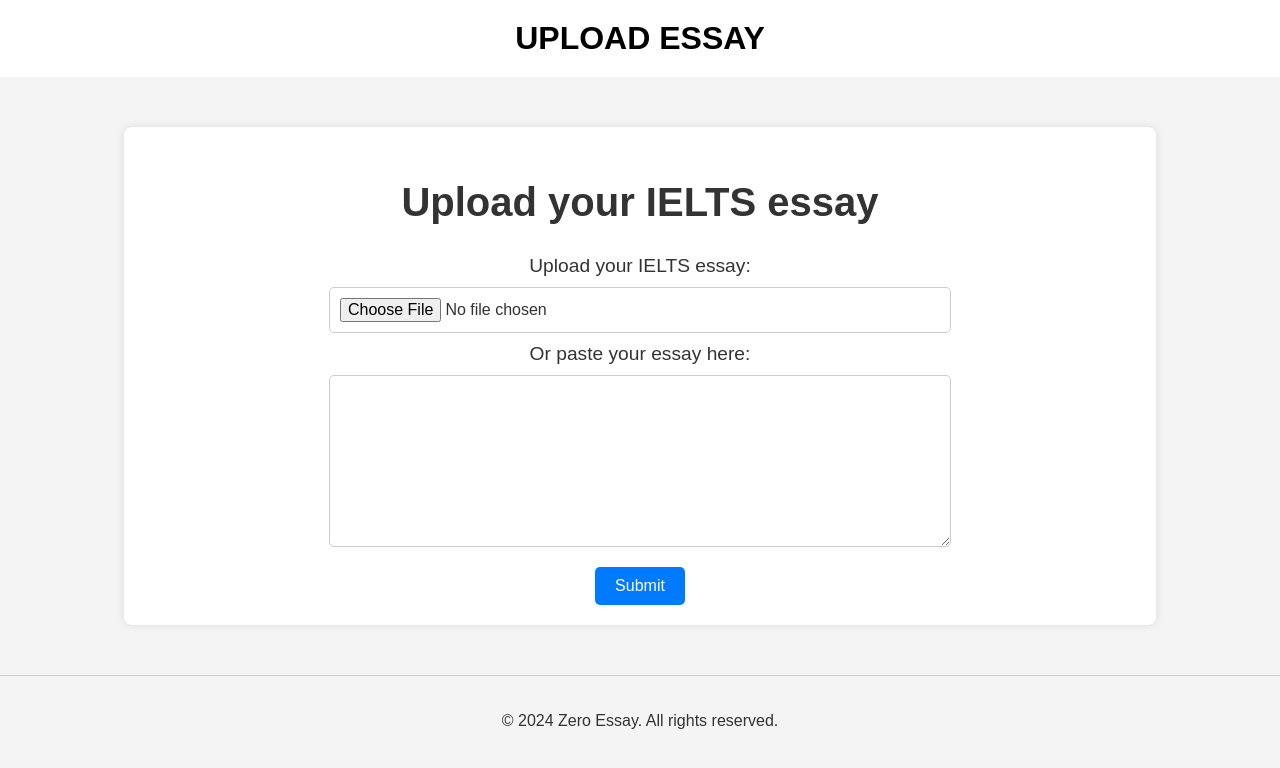
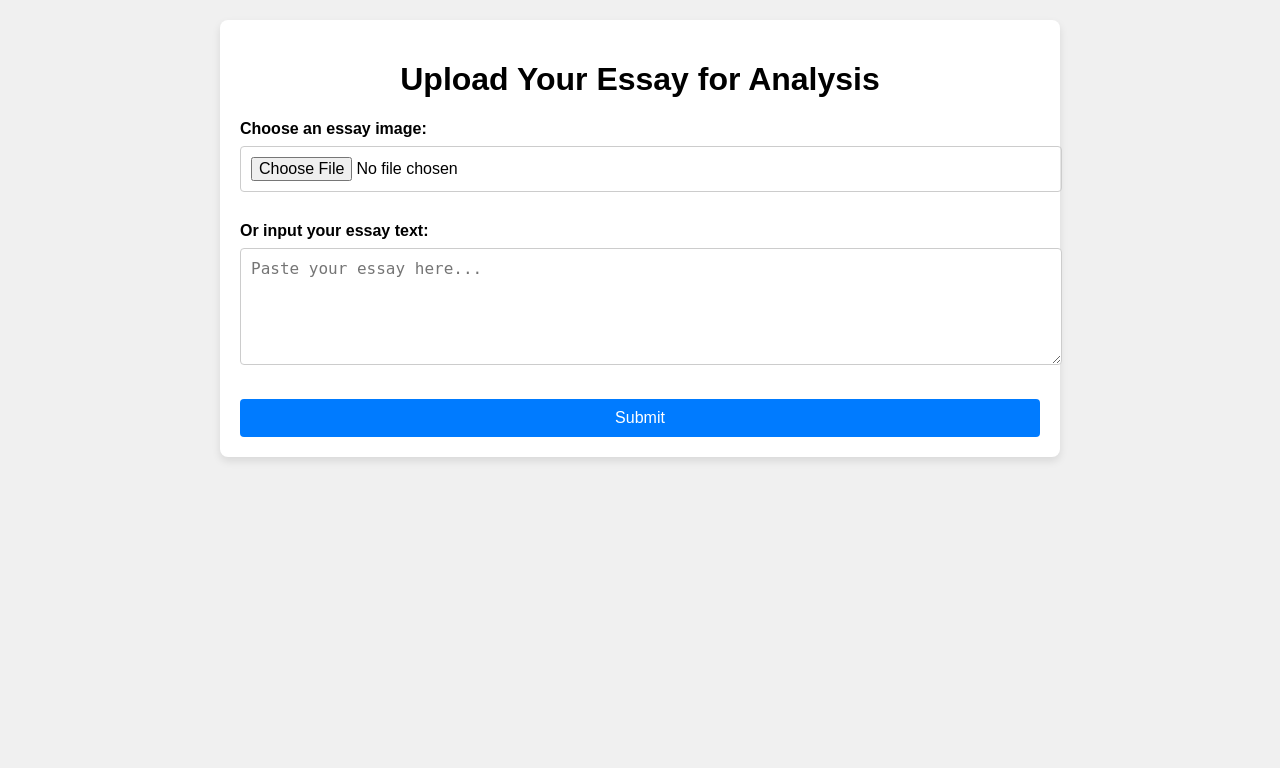
Before and after one commit to liuivan615/ZEROESSAY, a Flask app: page /upload in a window 1280 px wide. Shown: the top 768 px of the page. Run offline with Flask 3, Linux system fonts and the light colour scheme.

Commit message:
Update upload.html

```diff
--- a/templates/upload.html
+++ b/templates/upload.html
@@ -3,195 +3,131 @@
 <head>
     <meta charset="UTF-8">
     <meta name="viewport" content="width=device-width, initial-scale=1.0">
-    <title>Upload Essay - Zero Essay</title>
-    <link rel="stylesheet" href="static/css/styles.css">
+    <title>Upload Your Essay</title>
     <style>
-        body, html {
+        body {
+            font-family: Arial, sans-serif;
+            background-color: #f0f0f0;
             margin: 0;
-            padding: 0;
-            font-family: Arial, sans-serif;
-            background-color: #f4f4f4;
-            color: #333;
-            scroll-behavior: smooth;
+            padding: 20px;
         }
+
         .container {
-            width: 80%;
-            margin: auto;
+            max-width: 800px;
+            margin: 0 auto;
+            background-color: #ffffff;
             padding: 20px;
-            background-color: #fff;
             border-radius: 8px;
-            box-shadow: 0 0 10px rgba(0,0,0,0.1);
+            box-shadow: 0 4px 8px rgba(0, 0, 0, 0.1);
         }
-        .upload {
-            padding: 50px 20px;
+
+        h1 {
             text-align: center;
         }
-        .upload h2 {
-            font-size: 2.5em;
+
+        .upload-section {
             margin-bottom: 20px;
         }
-        .upload form {
-            display: flex;
-            flex-direction: column;
-            align-items: center;
+
+        label {
+            display: block;
+            margin-bottom: 8px;
+            font-weight: bold;
         }
-        .upload form label {
-            font-size: 1.2em;
-            margin-top: 10px;
+
+        textarea, input[type="file"] {
+            width: 100%;
+            padding: 10px;
+            margin-bottom: 10px;
+            border-radius: 4px;
+            border: 1px solid #ccc;
+            font-size: 16px;
         }
-        .upload form input, .upload form textarea {
-            width: 80%;
-            max-width: 600px;
+
+        button {
+            width: 100%;
             padding: 10px;
-            margin-top: 10px;
-            border: 1px solid #ccc;
-            border-radius: 5px;
-            font-size: 1em;
+            background-color: #007bff;
+            color: white;
+            border: none;
+            border-radius: 4px;
+            cursor: pointer;
+            font-size: 16px;
         }
-        .upload form button {
-            background-color: #007BFF;
-            color: #fff;
-            padding: 10px 20px;
-            text-decoration: none;
+
+        button:hover {
+            background-color: #0056b3;
+        }
+
+        .results-container {
             margin-top: 20px;
-            font-size: 1em;
-            border-radius: 5px;
-            transition: background-color 0.3s ease, transform 0.3s ease;
-            border: none;
-            cursor: pointer;
+            background-color: #f9f9f9;
+            border: 1px solid #ddd;
+            border-radius: 8px;
+            padding: 20px;
+            max-height: 600px;
+            overflow-y: auto;
+            font-size: 16px;
+            line-height: 1.6;
         }
-        .upload form button:hover {
-            background-color: #0056b3;
-            transform: translateY(-2px);
+
+        .results-container h3 {
+            font-size: 20px;
+            margin-bottom: 15px;
         }
-        footer {
-            text-align: center;
-            padding: 20px 0;
-            background-color: #f4f4f4;
-            color: #333;
-            border-top: 1px solid #ccc;
+
+        .blue {
+            color: blue;
         }
-        .toast {
-            visibility: hidden;
-            min-width: 250px;
-            margin-left: -125px;
-            background-color: #333;
-            color: #fff;
-            text-align: center;
-            border-radius: 2px;
-            padding: 16px;
-            position: fixed;
-            z-index: 1;
-            left: 50%;
-            bottom: 30px;
-            font-size: 17px;
-            transition: all 0.5s ease;
-        }
-        .toast.show {
-            visibility: visible;
-            bottom: 50px;
-        }
-        .toast.success {
-            background-color: #4CAF50;
-        }
-        .toast.error {
-            background-color: #f44336;
+
+        .red {
+            color: red;
         }
     </style>
 </head>
 <body>
-    <header>
-        <h1>UPLOAD ESSAY</h1>
-    </header>
-    <section class="upload">
-        <div class="container">
-            <h2 id="upload-title">Upload your IELTS essay</h2>
-            <form id="upload-form" action="/upload" method="post" enctype="multipart/form-data">
-                <label for="essay" id="upload-label">Upload your IELTS essay:</label>
-                <input type="file" id="essay" name="file" accept=".doc, .docx, .pdf, .txt, .jpg, .png">
-                <label for="text-essay" id="paste-label">Or paste your essay here:</label>
-                <textarea id="text-essay" name="text_essay" rows="10"></textarea>
-                <button type="submit" id="submit-button">Submit</button>
-            </form>
+    <div class="container">
+        <h1>Upload Your Essay for Analysis</h1>
+        <form id="uploadForm" enctype="multipart/form-data">
+            <div class="upload-section">
+                <label for="file">Choose an essay image:</label>
+                <input type="file" id="file" name="file" accept="image/*">
+            </div>
+            <div class="upload-section">
+                <label for="text_essay">Or input your essay text:</label>
+                <textarea id="text_essay" name="text_essay" rows="5" placeholder="Paste your essay here..."></textarea>
+            </div>
+            <button type="submit">Submit</button>
+        </form>
+
+        <div id="result" class="results-container" style="display:none;">
+            <!-- GPT analysis result will be displayed here -->
         </div>
-    </section>
-    <footer>
-        <div class="footer-container">
-            <p>&copy; 2024 Zero Essay. All rights reserved.</p>
-        </div>
-    </footer>
-    <div id="toast" class="toast"></div>
-    <script src="https://unpkg.com/axios/dist/axios.min.js"></script>
+    </div>
+
     <script>
-        document.addEventListener('DOMContentLoaded', function() {
-            displayUserPoints();
-        });
+        document.getElementById('uploadForm').addEventListener('submit', async function (e) {
+            e.preventDefault();
 
-        function displayUserPoints() {
-            var username = getCookie('username');
-            var points = getCookie('points');
-            if (username && points) {
-                document.getElementById('login-link').style.display = 'none';
-                document.getElementById('register-link').style.display = 'none';
-                document.getElementById('user-info').style.display = 'inline';
-                document.getElementById('user-status').textContent = `Welcome, ${username}!`;
-                document.getElementById('user-points').textContent = points;
-            }
-        }
+            const formData = new FormData(this);
+            const response = await fetch('/upload', {
+                method: 'POST',
+                body: formData
+            });
 
-        function getCookie(name) {
-            var value = `; ${document.cookie}`;
-            var parts = value.split(`; ${name}=`);
-            if (parts.length === 2) return parts.pop().split(';').shift();
-        }
+            const resultContainer = document.getElementById('result');
+            const data = await response.json();
 
-        function showToast(message, isSuccess) {
-            var toast = document.getElementById("toast");
-            toast.className = "toast show " + (isSuccess ? "success" : "error");
-            toast.textContent = message;
-            setTimeout(function() {
-                toast.className = toast.className.replace("show", "");
-            }, 3000);
-        }
+            if (response.ok) {
+                // Remove # and * symbols and sanitize the output
+                const sanitizedResult = data.result.replace(/[#*]/g, '');
 
-        document.getElementById('upload-form').addEventListener('submit', async function(event) {
-            event.preventDefault();
-            const formData = new FormData();
-            const fileInput = document.getElementById('essay');
-            const textEssay = document.getElementById('text-essay').value;
-            const username = getCookie('username');
-            const points = parseInt(getCookie('points'));
-
-            if (points <= 0) {
-                showToast('You do not have enough points to upload an essay.', false);
-                return;
-            }
-
-            if (fileInput.files.length > 0) {
-                formData.append('file', fileInput.files[0]);
-            }
-
-            if (textEssay.trim() !== '') {
-                formData.append('text_essay', textEssay);
-            }
-
-            try {
-                const response = await axios.post('/upload', formData, {
-                    headers: {
-                        'Content-Type': 'multipart/form-data'
-                    }
-                });
-
-                if (response.data.message === 'Upload and processing successful') {
-                    showToast('Upload successful!', true);
-                    document.cookie = `points=${points - 1}; path=/`;
-                    displayUserPoints();
-                } else {
-                    showToast('Upload failed! ' + (response.data.error || 'Unknown error.'), false);
-                }
-            } catch (error) {
-                console.error('Error uploading the file', error);
-                showToast('Upload failed! Server error or network issue.', false);
+                // Display the sanitized result
+                resultContainer.innerHTML = `<h3>Analysis Result</h3><p>${sanitizedResult.replace(/\n/g, '<br>')}</p>`;
+                resultContainer.style.display = 'block';
+            } else {
+                resultContainer.innerHTML = `<h3>Error</h3><p>${data.error}</p>`;
+                resultContainer.style.display = 'block';
             }
         });
     </script>
```
